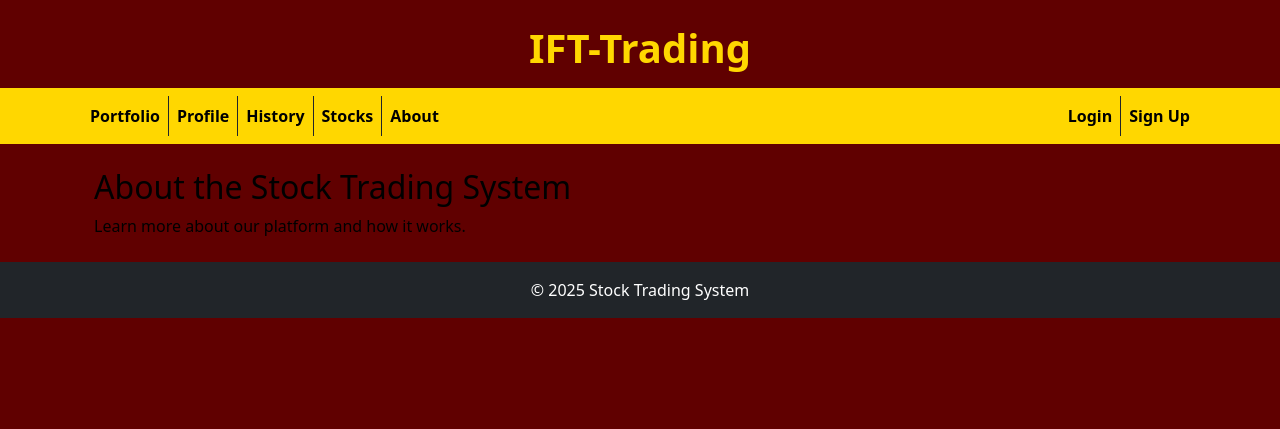
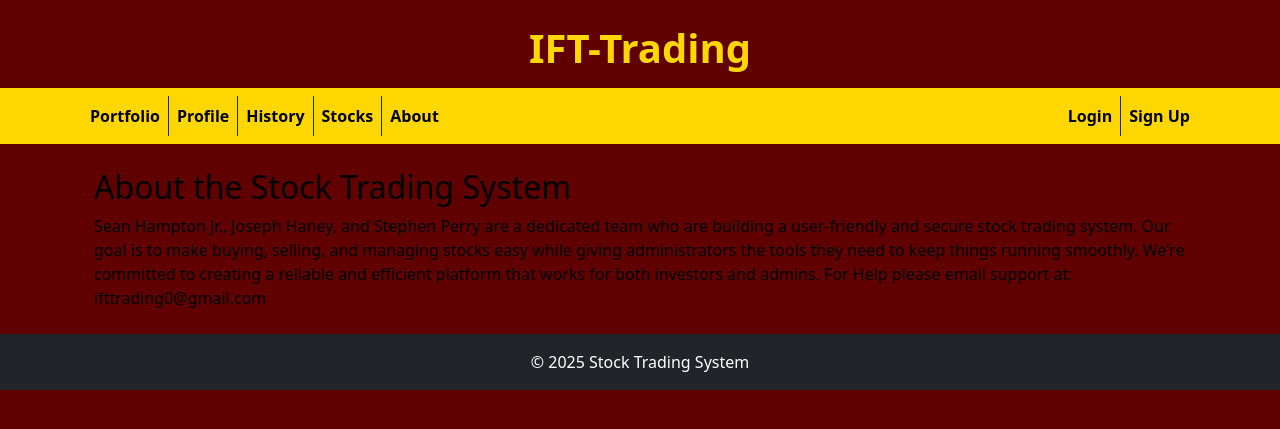
Before and after one commit to seanny1999/IFT-Trading-401, a Flask app: page /about in a window 1280 px wide. Shown: the top 429 px of the page. Run offline with Flask 3, Linux system fonts and the light colour scheme.

Commit message:
About page and email update

```diff
--- a/IFTrading/IFTrading/templates/about.html
+++ b/IFTrading/IFTrading/templates/about.html
@@ -5,6 +5,13 @@
 {% block content %}
 <div class="container">
     <h2>About the Stock Trading System</h2>
-    <p>Learn more about our platform and how it works.</p>
+    <p>Sean Hampton Jr., Joseph Haney, and Stephen Perry are a dedicated team who are building
+        a user-friendly and secure stock trading system. Our goal is to make buying, selling,
+        and managing stocks easy while giving administrators the tools they need to keep things
+        running smoothly. We're committed to creating a reliable and efficient platform that
+        works for both investors and admins.
+
+        For Help please email support at: ifttrading0@gmail.com
+        </p>
 </div>
 {% endblock %}
--- a/IFTrading/IFTrading/templates/failed_login.html
+++ b/IFTrading/IFTrading/templates/failed_login.html
@@ -10,7 +10,7 @@
             <p class="mb-1">Please retry or contact us at:</p>
             <p class="mb-1">Contact support at (555)-555-5555</p>
             <p>     </p>
-            <p class="mb-1">Email support at: <a href="mailto:support@example.com">support@example.com</a></p>
+            <p class="mb-1">Email support at: <a href="mailto:ifttrading0@gmail.com">ifttrading0@gmail.com</a></p>
         </div>
         <a href="{{ url_for('login') }}" class="btn btn-primary w-100">
             Back to Login
```
